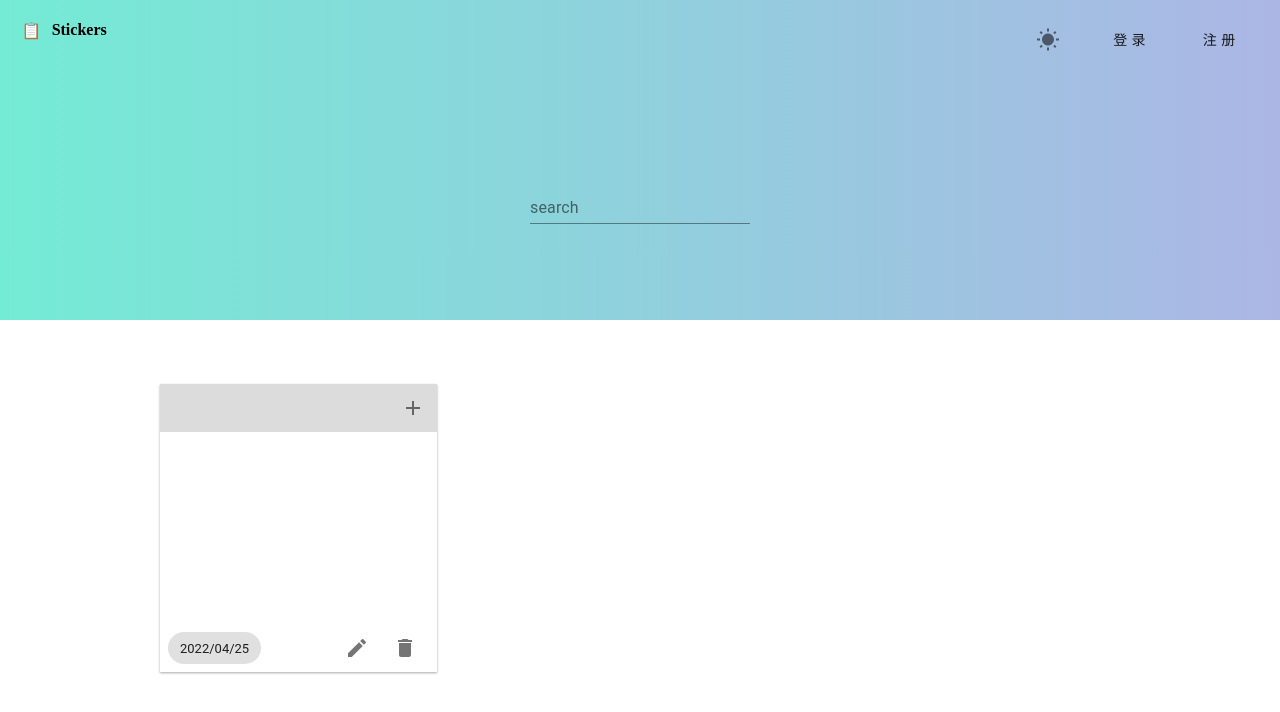
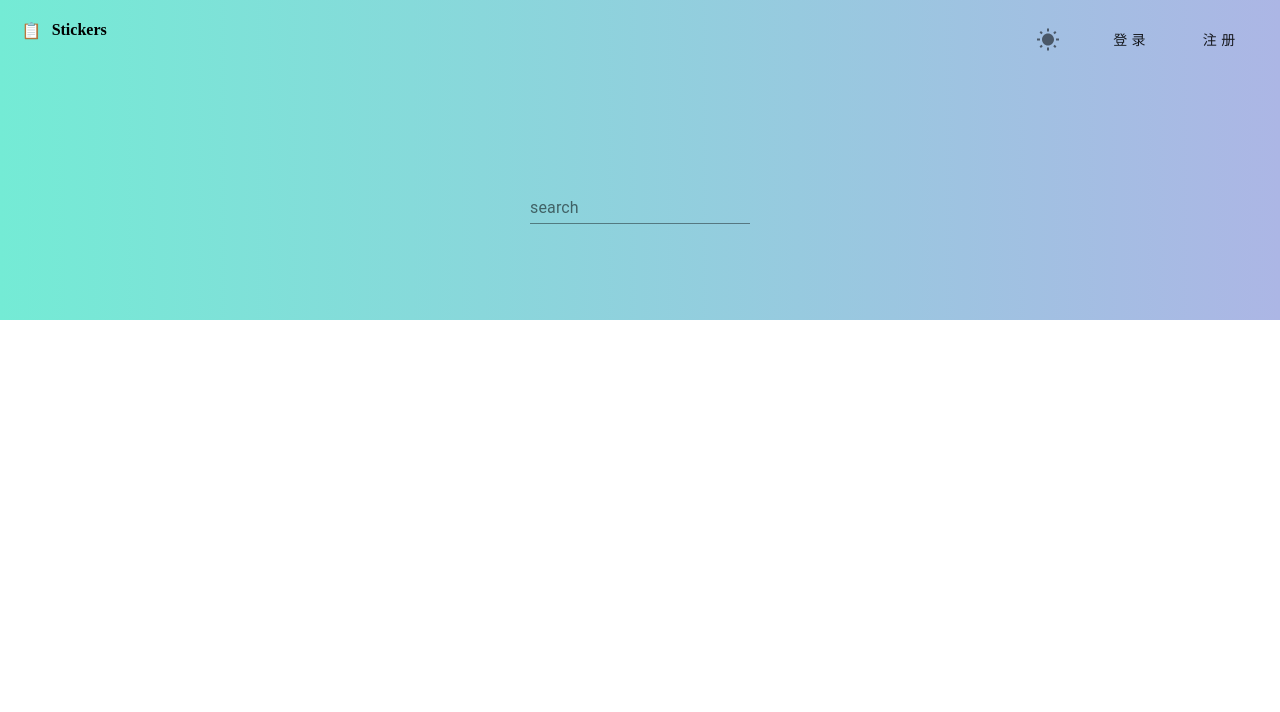
Before and after one commit to Yingnan-Liu/Stickers-fullstack, a React (Create React App) app: page / in a window 1280 px wide. Shown: the top 712 px of the page. Built offline with nearby package versions, Linux system fonts and the light colour scheme.

Commit message:
delete done

```diff
--- a/src/components/Sticker/Sticker.js
+++ b/src/components/Sticker/Sticker.js
@@ -6,28 +6,32 @@ import DeleteIcon from "@material-ui/icons/Delete";
 import AddIcon from "@material-ui/icons/Add";
 import { useAuthState } from "../../context";
 import AssignmentTurnedInIcon from "@material-ui/icons/AssignmentTurnedIn";
-import { useDebounce } from "../../utils/useDebounce";
+// import { useDebounce } from "../../utils/useDebounce";
 import { setNote } from "./setNote";
+
 
 import "./style.scss";
 
-const Sticker = ({ content }) => {
+const Sticker = ({ note,handleDelete }) => {
   const { token } = useAuthState();
-  const [disable, setDisable] = useState(true);
-  const [debouncedText, setDebounceText] = useDebounce("",200);
+  // const [debouncedText, setDebounceText] = useDebounce("",200);
+
   const [isEdit, setIsEdit] = useState(false);
   //note信息 id,time,text
   const [noteInfo,setNoteInfo] = useState({
-    id:"",
-    text:"",
-    updatedAt:dayjs().format("YYYY/MM/DD")
+    id:note._id||"",
+    text:note.text||"",
+    updatedAt:dayjs(note.updatedAt).format("YYYY/MM/DD")||dayjs().format("YYYY/MM/DD")
   })
   // const [id, setId] = useState("");
   // const [text, setText] = useState("");
   // const [updatedAt, setUpdatedAt] = useState(dayjs().format("YYYY/MM/DD"));
 
   const handleTextInput = (e) => {
-    setDebounceText(e.target.value);
+    setNoteInfo({
+      ...noteInfo,
+      text:e.target.value
+    });
   };
 
   const handleEdit = () => {
@@ -37,7 +41,7 @@ const Sticker = ({ content }) => {
     setIsEdit(false);
     //发送保存请求
     try {
-      const { id, text, updatedAt } = await setNote(noteInfo.id, debouncedText,token);
+      const { id, text, updatedAt } = await setNote(noteInfo.id, noteInfo.text,token);
       setNoteInfo({
         id,text,
         "updatedAt":dayjs(updatedAt).format("YYYY/MM/DD")
@@ -46,9 +50,10 @@ const Sticker = ({ content }) => {
       console.log(error.response.data.message);
     }
   };
-    // save request
 
-  const handleDelete = () => {};
+  const handleNoteDelete=()=>{
+    handleDelete(noteInfo.id)
+  }
 
   return (
     <div className="sticker">
@@ -89,7 +94,7 @@ const Sticker = ({ content }) => {
               </IconButton>
             )}
 
-            <IconButton aria-label="delete" onClick={handleDelete} >
+            <IconButton aria-label="delete" onClick={handleNoteDelete} >
               <DeleteIcon />
             </IconButton>
           </div>
--- a/src/components/StickerList/StickerList.js
+++ b/src/components/StickerList/StickerList.js
@@ -1,11 +1,43 @@
-import React from "react";
+import React ,{useState, useEffect} from "react";
 import Sticker from "../Sticker/Sticker";
+import { deleteNote,getAllNote } from "../../service/notes";
+import { useAuthState } from "../../context";
 import "./style.scss";
 
-const Stickerlist = ({ data }) => {
+const Stickerlist = () => {
+  const { username,token } = useAuthState();
+  const [dataList,setDataList]=useState([])
+  console.log("username",username)
+  useEffect(()=>{
+    if(username){
+      getAllNote(token).then((res)=>{
+        console.log(res)
+        setDataList(res?.data)
+      }).catch(err=>{
+        console.log(err.response.data.message)
+      })
+    }
+  },[username,token])
+  const handleDelete = async(id) => {
+    console.log(`delete note id ${id}`)
+    try{
+      const response =await deleteNote(id,token)
+      setDataList(dataList.filter(note=>note._id !== response.data.id))
+      console.log(response)
+    }catch(error){
+      console.log(error)
+    }
+  };
   return (
     <div className="sticker-list">
-      <Sticker />
+      {
+        dataList.map(note=>(
+          <Sticker key={note._id} note={note} handleDelete={handleDelete}/>
+        ))
+      }
+      <div className="add-note">
+
+      </div>
     </div>
   );
 };
--- a/src/pages/Home/Home.js
+++ b/src/pages/Home/Home.js
@@ -9,7 +9,7 @@ import "./style.scss";
 
 const Home = () => {
   const [isDark, setDark] = useState(false);
-  const { username } = useAuthState();
+  const {username} =useAuthState()
   const dispatch = useAuthDispatch();
   const handleTheme = () => {
     setDark(!isDark);
@@ -17,6 +17,8 @@ const Home = () => {
   const handleLogout = () => {
     logout(dispatch);
   };
+
+
   return (
     <div className="page">
       <div className="header">
--- a/src/service/notes.js
+++ b/src/service/notes.js
@@ -28,3 +28,21 @@ export const updateNote=(id,data,token)=>{
         }
     })
 }
+//请求所有的note
+export const getAllNote=(token)=>{
+    let bearerToken = setToken(token)
+    return axios.get(userApi,{
+        headers:{
+            "Authorization":bearerToken+""
+        }
+    })
+}
+//删除note
+export const deleteNote=(id,token)=>{
+    let bearerToken = setToken(token)
+    return axios.delete(userApi+"/"+id,{
+        headers:{
+            "Authorization":bearerToken+""
+        }
+    })
+}
```
